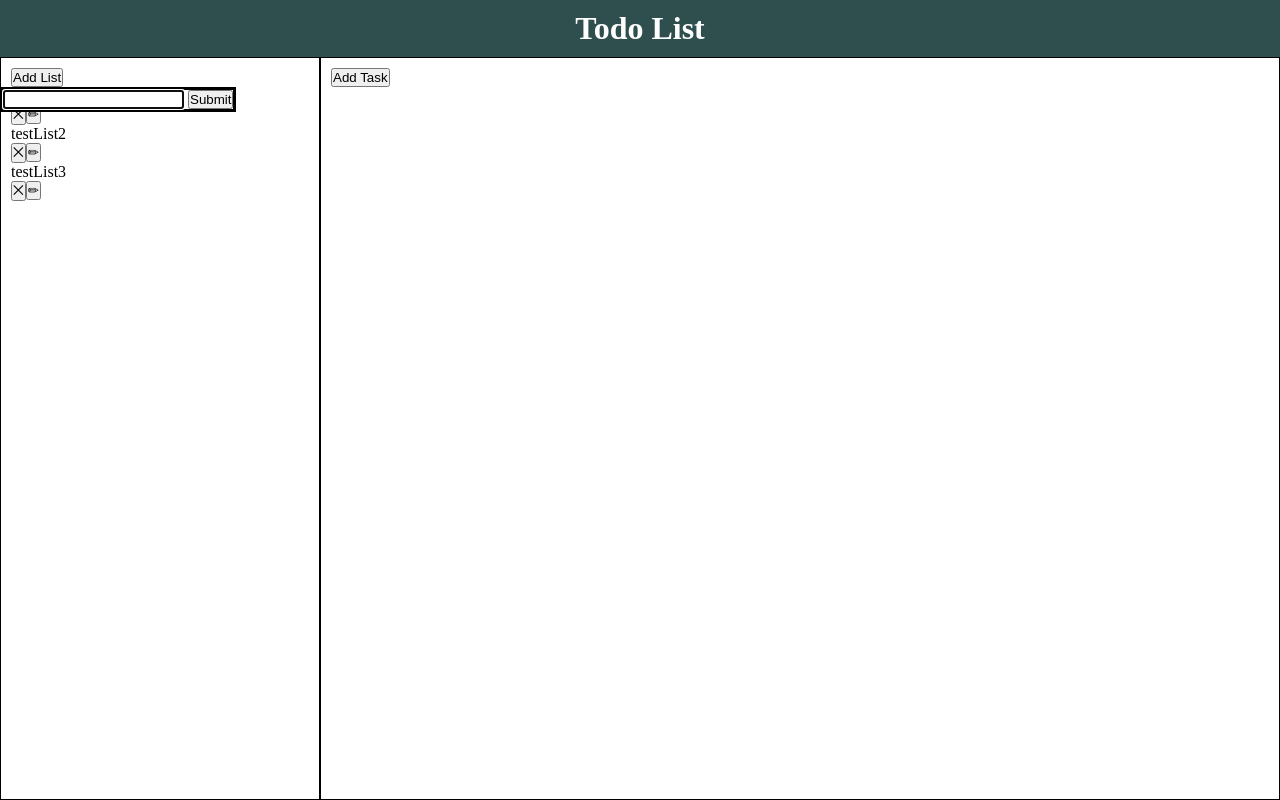
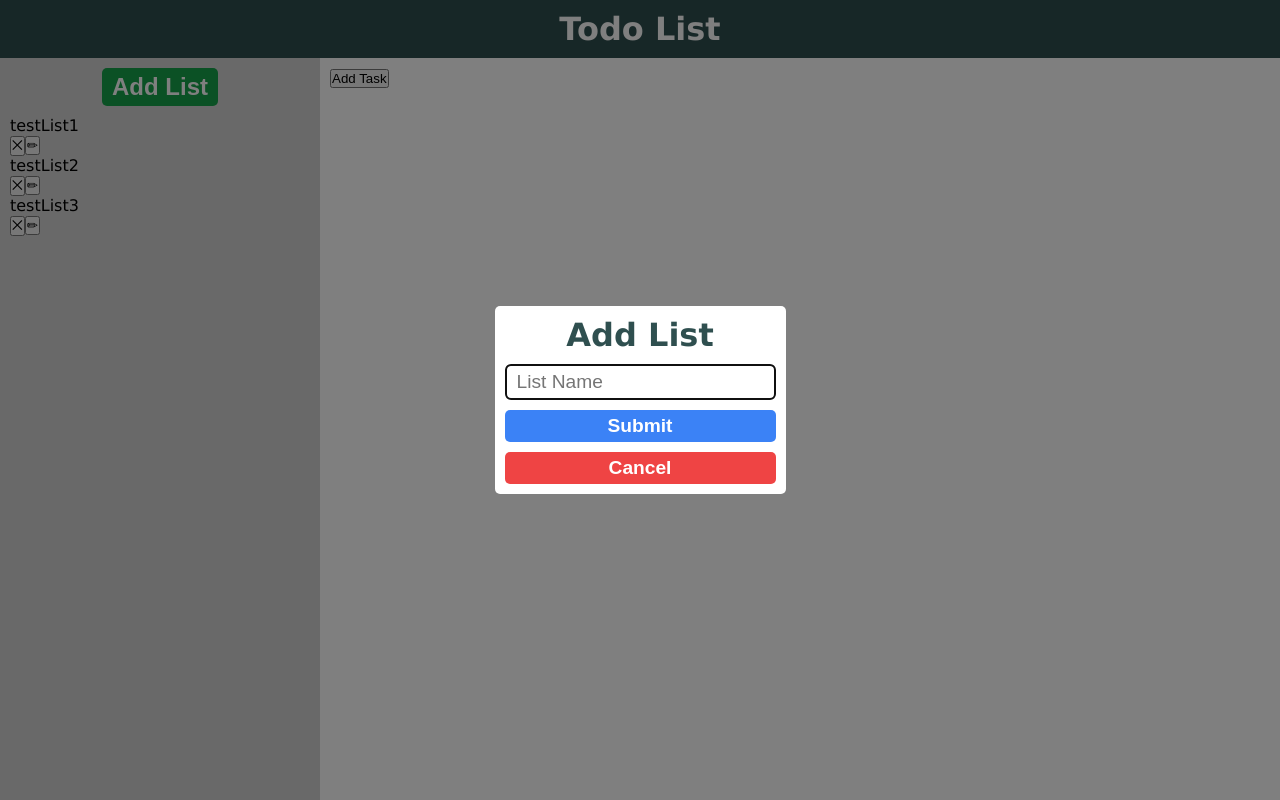
Before and after one commit to VMadhuranga/todo-list, a website built with webpack: page dist/index.html in a window 1280 px wide. Both pictures are taken after a click on the button "Add List". Built offline with nearby package versions, Linux system fonts and the light colour scheme.

Commit message:
Add styling to list content
Update style.css
- Add styling to the add list item section
- Add background color to list content

Update list-content.js
- Update function addList
  - Change add list modal opening method to showModal

Update index.html
- add title to add book form
- add cancel button add book form

```diff
--- a/src/list-content.js
+++ b/src/list-content.js
@@ -60,8 +60,7 @@ export function ListContent(todoList) {
 
     function addListItem(item) {
         addListButton.addEventListener("click", function() {
-            addListModal.show();
-            // addListModal.showModal()
+            addListModal.showModal();
         });
 
         addListSubmitButton.addEventListener("click", function() {
--- a/src/style.css
+++ b/src/style.css
@@ -6,6 +6,7 @@
 
 body {
     height: 100vh;
+    font-family: Verdana, Geneva, Tahoma, sans-serif;
     display: grid;
     grid-template-columns: 1fr 3fr;
     grid-template-rows: auto 1fr;
@@ -20,11 +21,72 @@ body {
 }
 
 .list-content {
+    background-color: lightgray;
     padding: 10px;
-    border: 1px solid;
+}
+
+.add-list-content {
+    margin-bottom: 10px;
+    display: grid;
+    place-items: center;
+}
+
+.add-list-button {
+    color: white;
+    font-size: 1.5rem;
+    font-weight: bold;
+    background-color: #16a34a;
+    padding: 5px 10px;
+    border: none;
+    border-radius: 5px;
+}
+
+.add-list-modal {
+    border: none;
+    border-radius: 5px;
+    margin: auto;
+
+    &::backdrop {
+        background-color: rgba(0, 0, 0, 0.5)
+    }
+}
+
+.add-list-form {
+    text-align: center;
+    padding: 10px;
+    display: flex;
+    gap: 10px;
+    flex-direction: column;
+
+    & h1 {
+        color: darkslategrey;
+    }
+}
+
+.add-list-input {
+    font-size: 1.2rem;
+    padding: 5px 10px;
+    border-radius: 5px;
+}
+
+.add-list-submit-button,
+.add-list-cancel-button {
+    font-size: 1.2rem;
+    color: white;
+    font-weight: bold;
+    padding: 5px 0;
+    border: none;
+    border-radius: 5px;
+}
+
+.add-list-submit-button {
+    background-color: #3b82f6;
+}
+
+.add-list-cancel-button {
+    background-color: #ef4444;
 }
 
 .task-content {
     padding: 10px;
-    border: 1px solid;
 }
```
Also changed, not shown: dist/index.html, dist/main.js.
